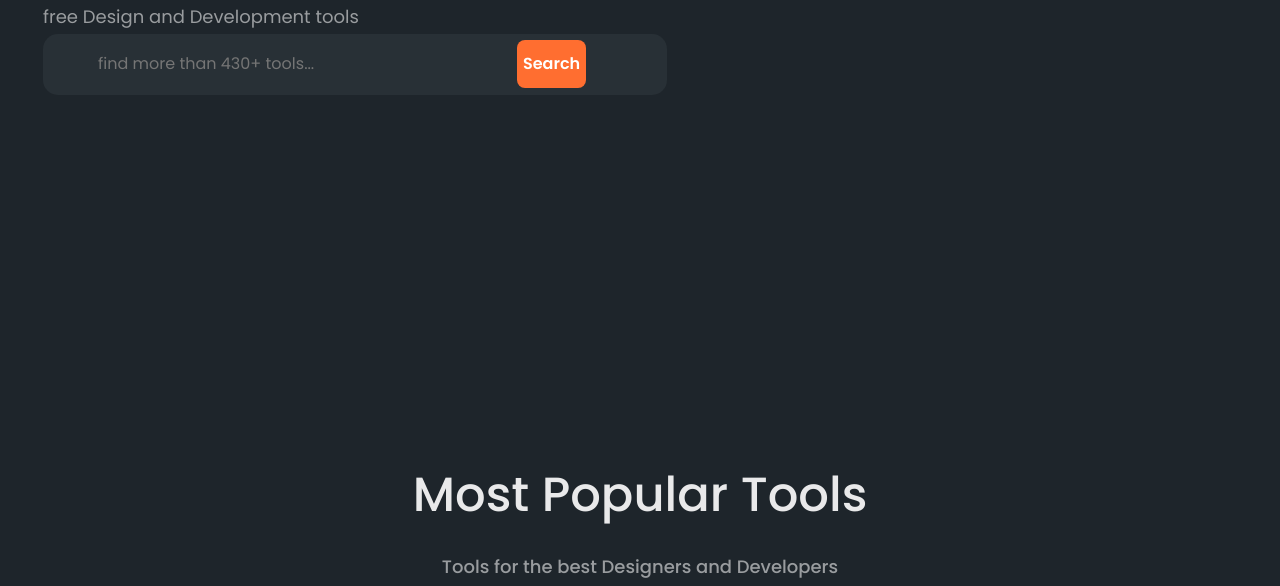
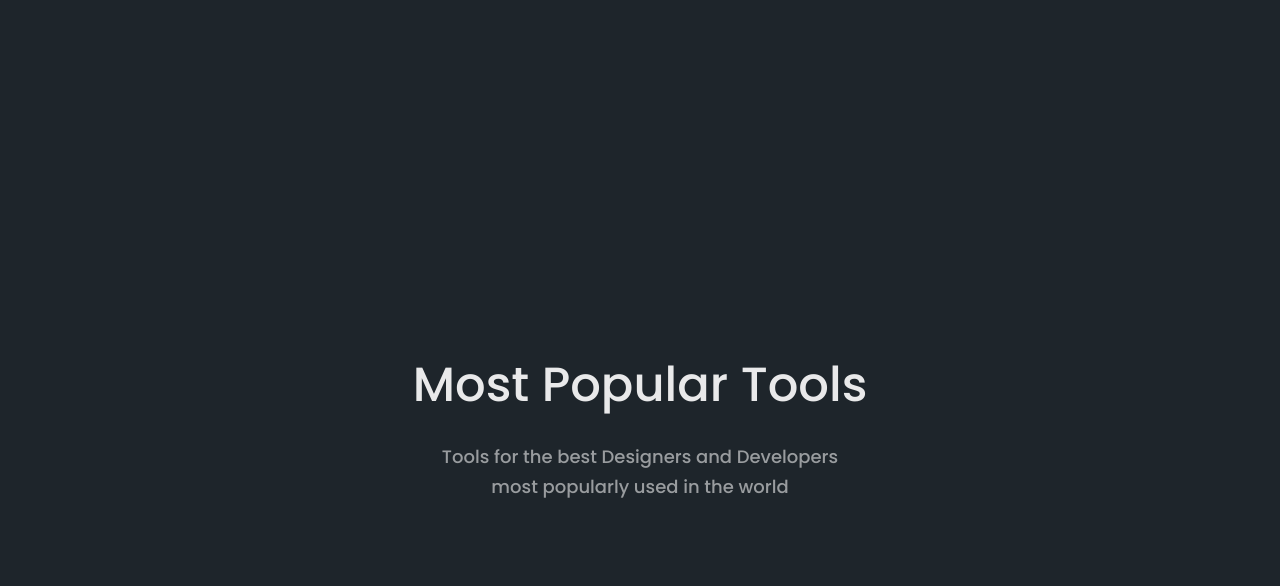
Before and after one commit to Petkanych-Daryna/Antools, a plain HTML site: page index.html in a window 1280 px wide. Shown: the part 388-974 px from the top of the page. Drawn offline with nearby package versions, Linux system fonts and the light colour scheme.

Commit message:
supplemented

```diff
--- a/style.css
+++ b/style.css
@@ -67,7 +67,6 @@ text-align: left;
 }
 /* ----------------------------MAIN---------------------------- */
 .main{
-    padding-top: 110px;
     padding-bottom: 240px;
 }
 .hero{
```
